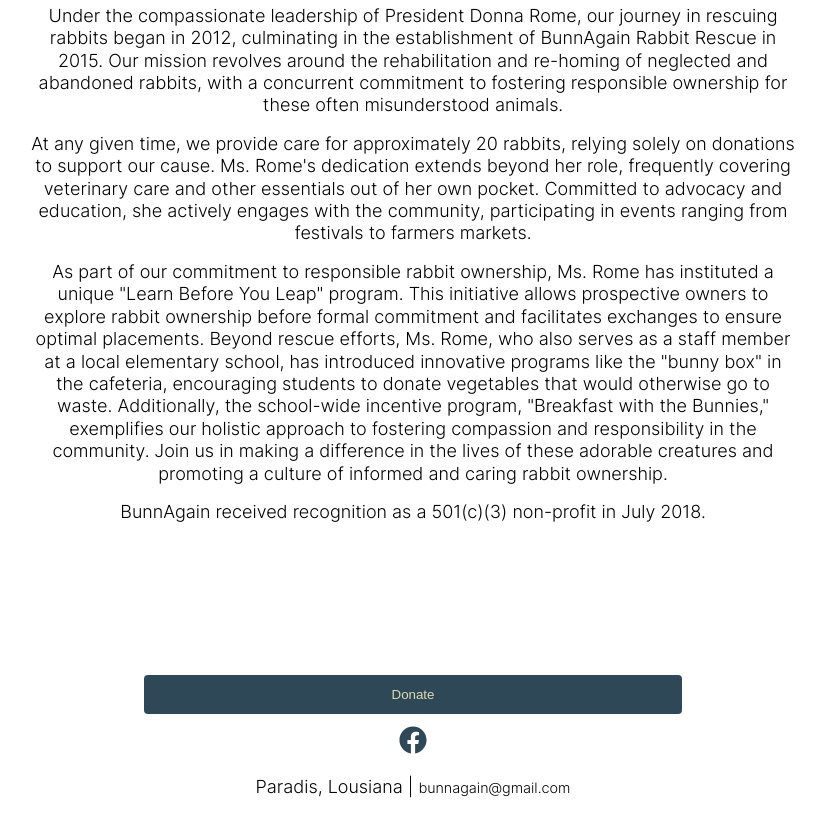
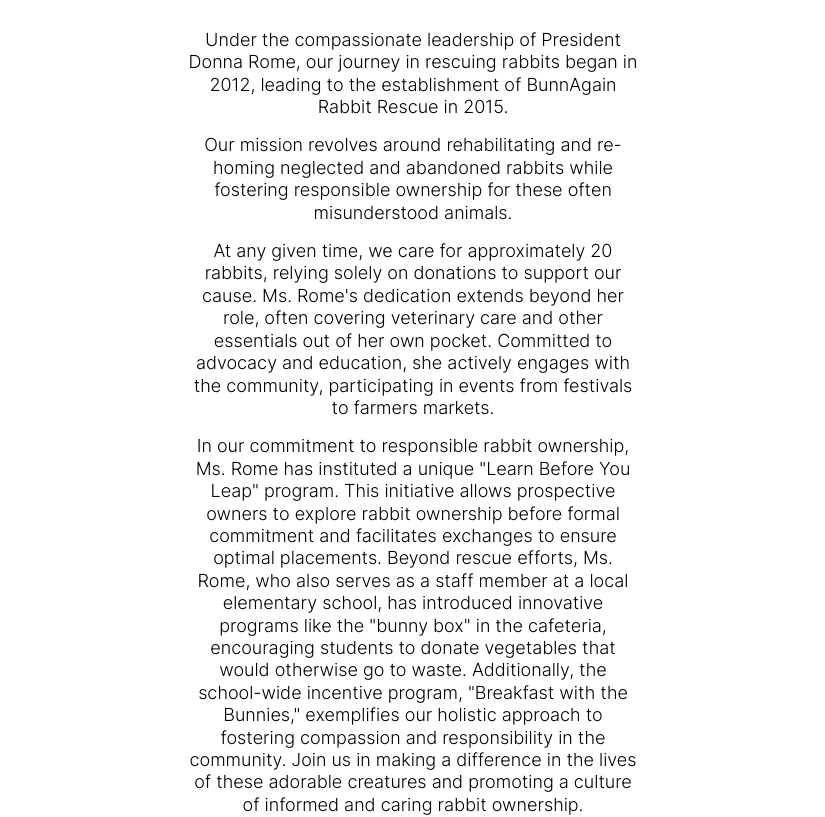
Before and after one commit to sherlineau/bunnagain, a React (Vite) app in the folder frontend/: page /about-bunnagain in a window 1280 px wide. Shown: the part 520-1337 px from the top of the page, without its empty margins (227-1052 px from the left). Built offline with nearby package versions, Linux system fonts and the light colour scheme; the HTML template or start-up script is replaced by a standard one.

Commit message:
updated our story text

```diff
--- a/frontend/src/views/About/OurStory/index.jsx
+++ b/frontend/src/views/About/OurStory/index.jsx
@@ -1,46 +1,51 @@
 import "./index.css";
-import Header from '../../../components/Header'
-
+import Header from "../../../components/Header";
 
 const index = () => {
   return (
     <section className="about">
       <Header title="Our Story"/>
       <div className="container">
+        <div className="text-container">
           <p>
             Under the compassionate leadership of President Donna Rome, our
-          journey in rescuing rabbits began in 2012, culminating in the
-          establishment of BunnAgain Rabbit Rescue in 2015. Our mission revolves
-          around the rehabilitation and re-homing of neglected and abandoned
-          rabbits, with a concurrent commitment to fostering responsible
-          ownership for these often misunderstood animals.
+            journey in rescuing rabbits began in 2012, leading to the
+            establishment of BunnAgain Rabbit Rescue in 2015.
           </p>
           <p>
-          At any given time, we provide care for approximately 20 rabbits,
-          relying solely on donations to support our cause. Ms. Rome&apos;s
-          dedication extends beyond her role, frequently covering veterinary
-          care and other essentials out of her own pocket. Committed to advocacy
-          and education, she actively engages with the community, participating
-          in events ranging from festivals to farmers markets.
+            Our mission revolves around rehabilitating and re-homing neglected
+            and abandoned rabbits while fostering responsible ownership for
+            these often misunderstood animals.
           </p>
           <p>
-          As part of our commitment to responsible rabbit ownership, Ms. Rome
-          has instituted a unique &quot;Learn Before You Leap&quot; program.
-          This initiative allows prospective owners to explore rabbit ownership
+            At any given time, we care for approximately 20 rabbits, relying
+            solely on donations to support our cause. Ms. Rome&apos;s dedication
+            extends beyond her role, often covering veterinary care and other
+            essentials out of her own pocket. Committed to advocacy and
+            education, she actively engages with the community, participating in
+            events from festivals to farmers markets.
+          </p>
+          <p>
+            In our commitment to responsible rabbit ownership, Ms. Rome has
+            instituted a unique &quot;Learn Before You Leap&quot; program. This
+            initiative allows prospective owners to explore rabbit ownership
             before formal commitment and facilitates exchanges to ensure optimal
             placements. Beyond rescue efforts, Ms. Rome, who also serves as a
             staff member at a local elementary school, has introduced innovative
-          programs like the &quot;bunny box&quot; in the cafeteria, encouraging
-          students to donate vegetables that would otherwise go to waste.
-          Additionally, the school-wide incentive program, &quot;Breakfast with
-          the Bunnies,&quot; exemplifies our holistic approach to fostering
-          compassion and responsibility in the community. Join us in making a
-          difference in the lives of these adorable creatures and promoting a
-          culture of informed and caring rabbit ownership.
+            programs like the &quot;bunny box&quot; in the cafeteria,
+            encouraging students to donate vegetables that would otherwise go to
+            waste. Additionally, the school-wide incentive program,
+            &quot;Breakfast with the Bunnies,&quot; exemplifies our holistic
+            approach to fostering compassion and responsibility in the
+            community. Join us in making a difference in the lives of these
+            adorable creatures and promoting a culture of informed and caring
+            rabbit ownership.
           </p>
           <p>
-          BunnAgain received recognition as a 501(c)(3) non-profit in July 2018.
+            BunnAgain received recognition as a 501(c)(3) non-profit in July
+            2018.
           </p>
+        </div>
       </div>
     </section>
   );
```
Lines whose indentation alone changed are shown as unchanged.
